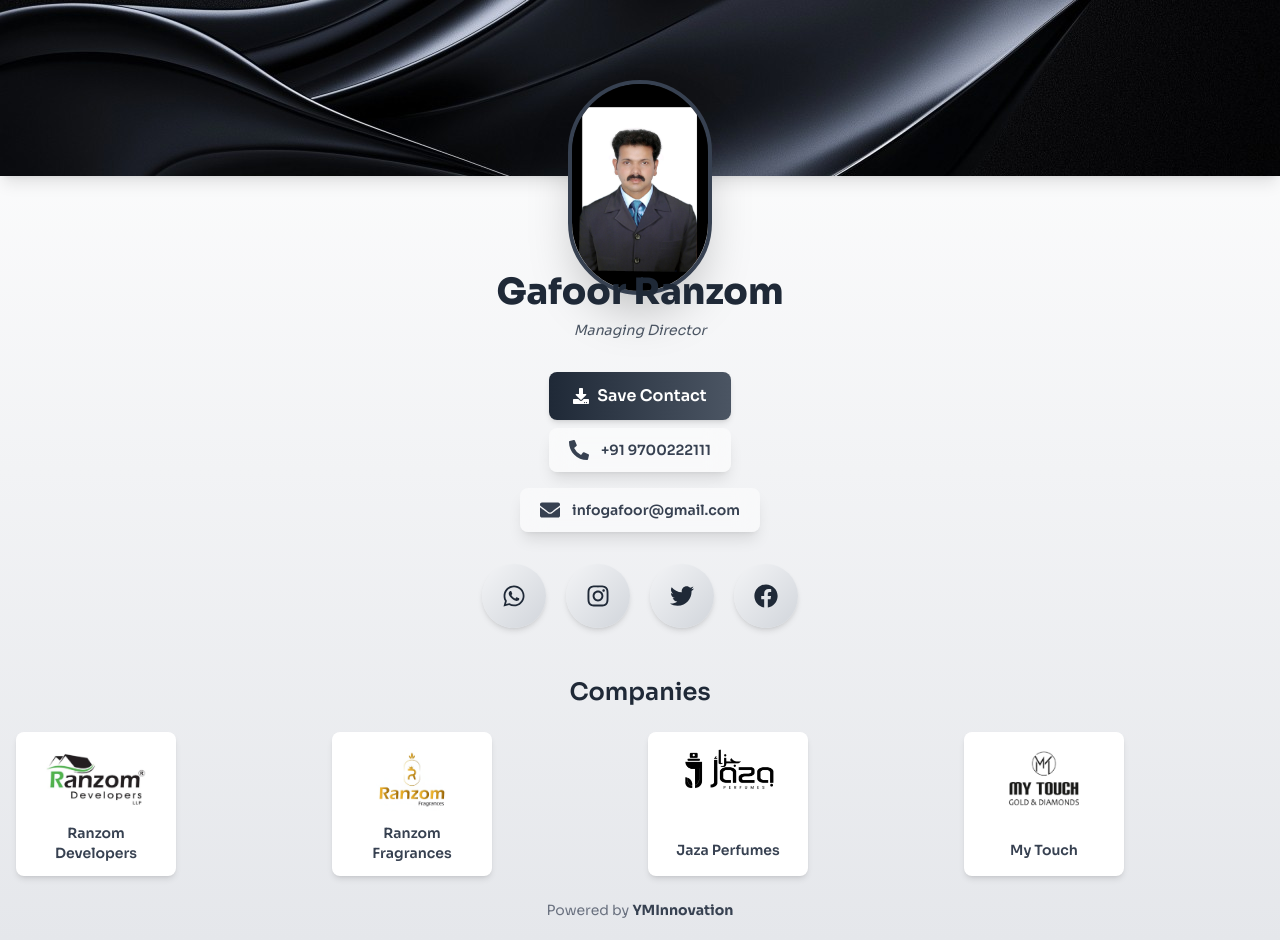
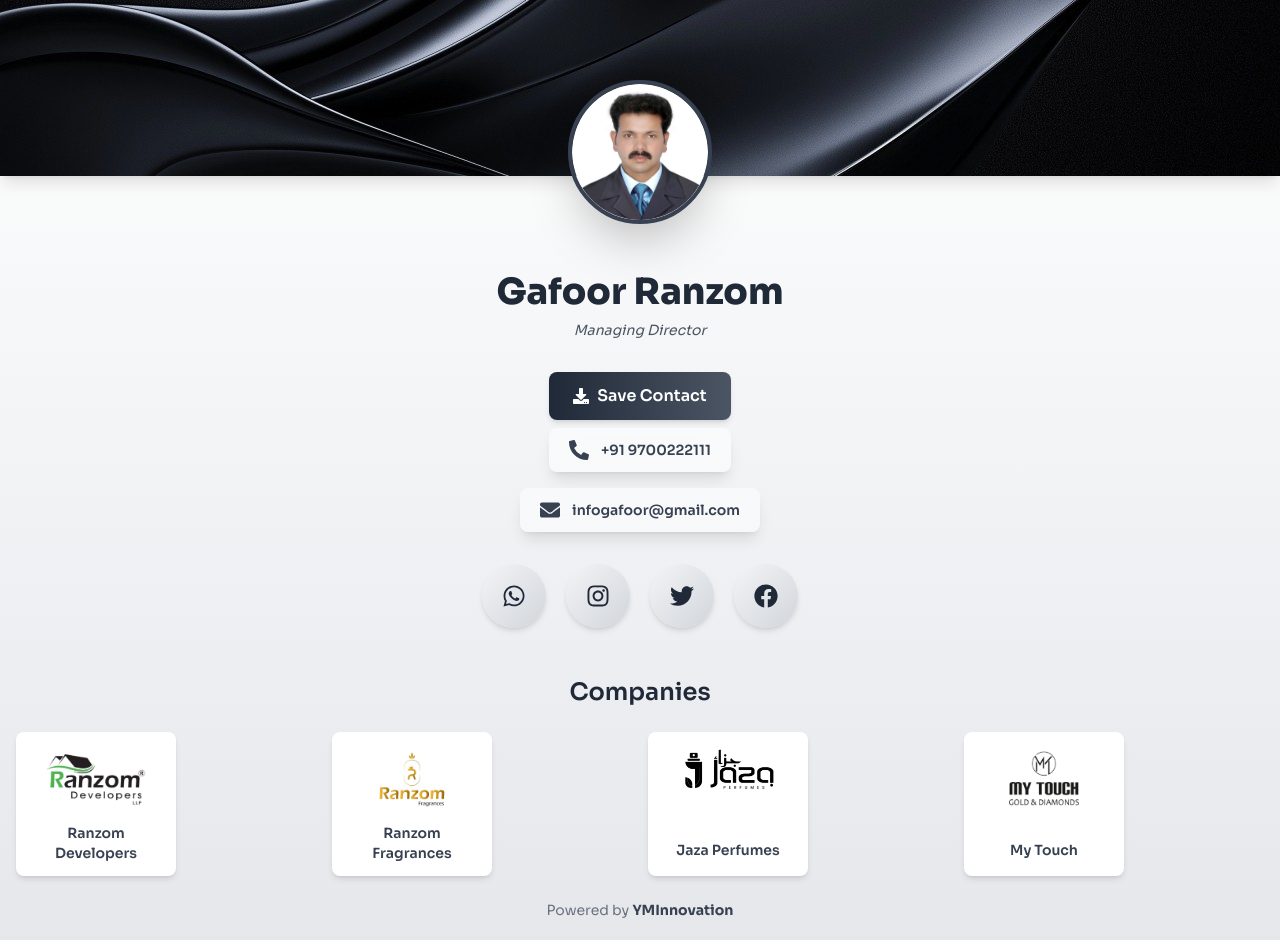
Before and after one commit to yaseenmirshal/gafoornfc, a Next.js app: page / in a window 1280 px wide. Built offline with nearby package versions, Linux system fonts and the light colour scheme.

Commit message:
profile updated

```diff
--- a/app/page.js
+++ b/app/page.js
@@ -64,7 +64,7 @@ export default function Home() {
           data-aos="zoom-in"
         >
           <Image
-            src="/gafoornew.jpeg"
+            src="/gafoorcrop.png"
             alt="Profile"
             width={144}
             height={144}
```
Also changed, not shown: public/gafoorcrop.png (added).
